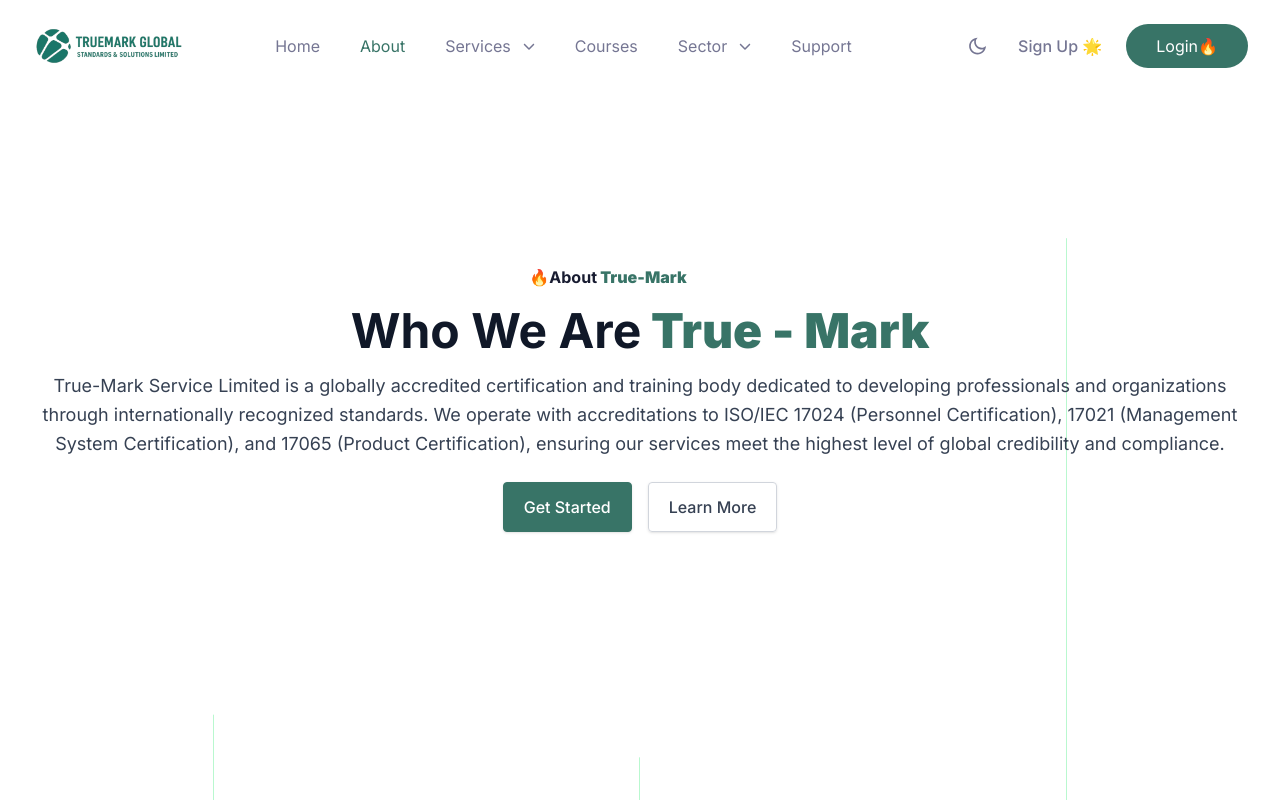
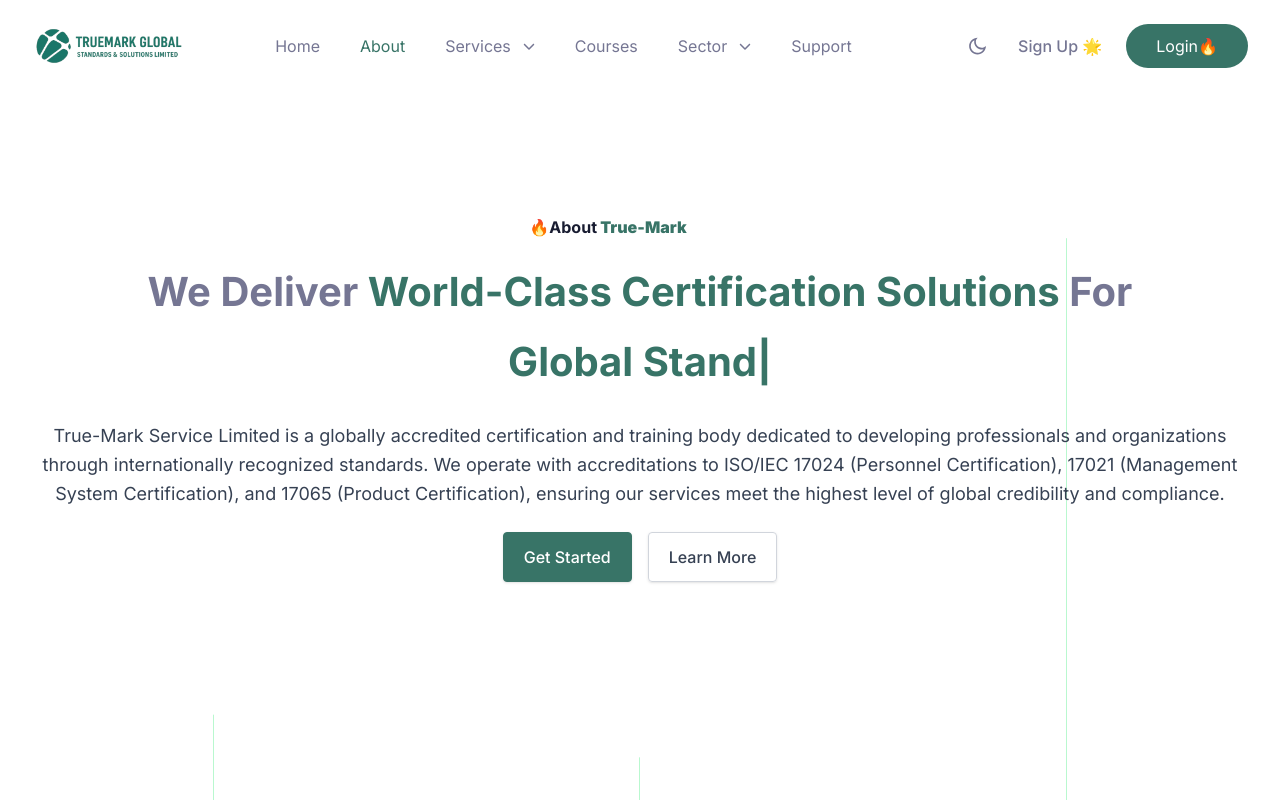
Before and after one commit to Kelechiokpani/Truemark, a Next.js app: page /about in a window 1280 px wide. Shown: the top 800 px of the page. Built offline with nearby package versions, Linux system fonts and the light colour scheme; grey boxes are pictures that could not be loaded.

Commit message:
first build fix after project initialization

```diff
--- a/components/About/About-Hero.tsx
+++ b/components/About/About-Hero.tsx
@@ -1,3 +1,7 @@
+"use client"
+import { motion } from "framer-motion";
+import { ReactTyped } from "react-typed";
+
 const AboutHero = () => {
   return (
     <section className="lg:grid lg:h-screen lg:place-content-center  transition-colors duration-300">
@@ -7,10 +11,36 @@
             🔥About
             <strong className="text-[#387467] dark:text-[#387467]"> True-Mark </strong>
           </h1>
-          <h1 className="text-4xl font-bold text-gray-900 dark:text-white sm:text-5xl">
-            Who We Are
-            <strong className="text-[#387467] dark:text-[#387467]"> True - Mark </strong>
-          </h1>
+
+          <motion.h1
+            initial={{ opacity: 0 }}
+            transition={{ duration: 0.5 }}
+            whileInView={{ opacity: 1 }}
+            viewport={{ once: true }}
+            className="text-[28px] leading-[30px] md:text-[40px] md:leading-[55px] xl:text-[40px] xl:leading-[70px] mb-6 font-bold capitalize"
+          >
+              we deliver{" "}
+            <span className="text-[#387467]">world-class certification solutions</span> for{" "}
+            <br/>
+            <span className="text-[#387467]">
+                <ReactTyped
+                  strings={[
+                    "Global Standards",
+                    "Trusted Compliance",
+                    "Sustainable Growth"
+                  ]}
+                  typeSpeed={100}
+                  backSpeed={100}
+                  backDelay={3000}
+                  loop
+                />
+         </span>
+          </motion.h1>
+
+          {/*<h1 className="text-4xl font-bold text-gray-900 dark:text-white sm:text-5xl">*/}
+          {/*  Who We Are*/}
+          {/*  <strong className="text-[#387467] dark:text-[#387467]"> True - Mark </strong>*/}
+          {/*</h1>*/}
 
           <p className="mt-4 text-base text-pretty text-gray-700 dark:text-gray-300 sm:text-lg/relaxed">
             True-Mark Service Limited is a globally accredited certification and training body
--- a/components/Home/index.tsx
+++ b/components/Home/index.tsx
@@ -3,6 +3,9 @@
 import { useState } from "react";
 import ISO from "../../public/images/Home/iso.jpg"
 import ISSO from "../../public/images/Home/mahila.webp"
+import { motion } from "framer-motion";
+import { ReactTyped } from "react-typed";
+
 
 const Hero = () => {
   const [email, setEmail] = useState("");
@@ -18,9 +21,18 @@
           <div className="flex lg:items-center lg:gap-8 xl:gap-32.5">
 
             <div className="md:w-1/2">
-              <h1 className="mb-5 pr-16 text-6xl font-bold text-black dark:text-white">
-                Learn from Top Experts
-              </h1>
+
+              {/*<h1 className="mb-5 pr-16 text-6xl font-bold text-black dark:text-white">*/}
+              {/*  Learn from Top Experts*/}
+              {/*</h1>*/}
+
+              <motion.h2
+                initial={{ opacity: 0, x: 30 }}
+                transition={{ duration: 0.5 }}
+                whileInView={{ opacity: 1, x: 0 }}
+                viewport={{ once: true }}
+                className="relative ml-[45px] mb-4 text-sm font-[500] text-primary before:absolute before:bg-white before:left-[-45px] before:top-1/2 before:transform before:-translate-y-1/2 before:w-[38px] before:h-0.5 before:mr-8 "
+              >
                 <h1 className="mb-5 pr-16 text-3xl font-bold text-black dark:text-white xl:text-hero ">
                   🔥 True-Mark
                   <span
@@ -28,6 +40,35 @@
                   Services
                 </span>
                 </h1>
+
+              </motion.h2>
+
+
+                <motion.h1
+                  initial={{ opacity: 0 }}
+                  transition={{ duration: 0.5 }}
+                  whileInView={{ opacity: 1 }}
+                  viewport={{ once: true }}
+                  className="text-[28px] leading-[30px] md:text-[40px] md:leading-[55px] xl:text-[40px] xl:leading-[70px] mb-6 font-bold capitalize"
+                >
+                  We provide{" "}
+                  <span className="text-[#387467]">digital learning tools</span> that empower{" "}
+                  <span className="text-[#387467]">
+                  <ReactTyped
+                    strings={[
+                      "Lifelong Learners",
+                      "Confident Achievers",
+                      "Future Innovators"
+                    ]}
+                    typeSpeed={100}
+                    backSpeed={100}
+                    backDelay={3000}
+                    loop
+                  />
+                </span>
+                </motion.h1>
+
+
                 <p>
                   True-Mark Service Limited is a globally accredited
                   certification body providing ISO/IEC 17024, 17021, and 17065
--- a/package.json
+++ b/package.json
@@ -27,6 +27,7 @@
     "react-apexcharts": "^1.7.0",
     "react-dom": "^18.2.0",
     "react-hot-toast": "^2.4.1",
+    "react-typed": "^2.0.12",
     "swiper": "^9.3.2",
     "tailwind-merge": "^3.3.1",
     "tailwindcss": "^4.1.11"
```
Also changed, not shown: 1 other file (tests, documents, lock files or other folders). Lines whose indentation alone changed are shown as unchanged.
